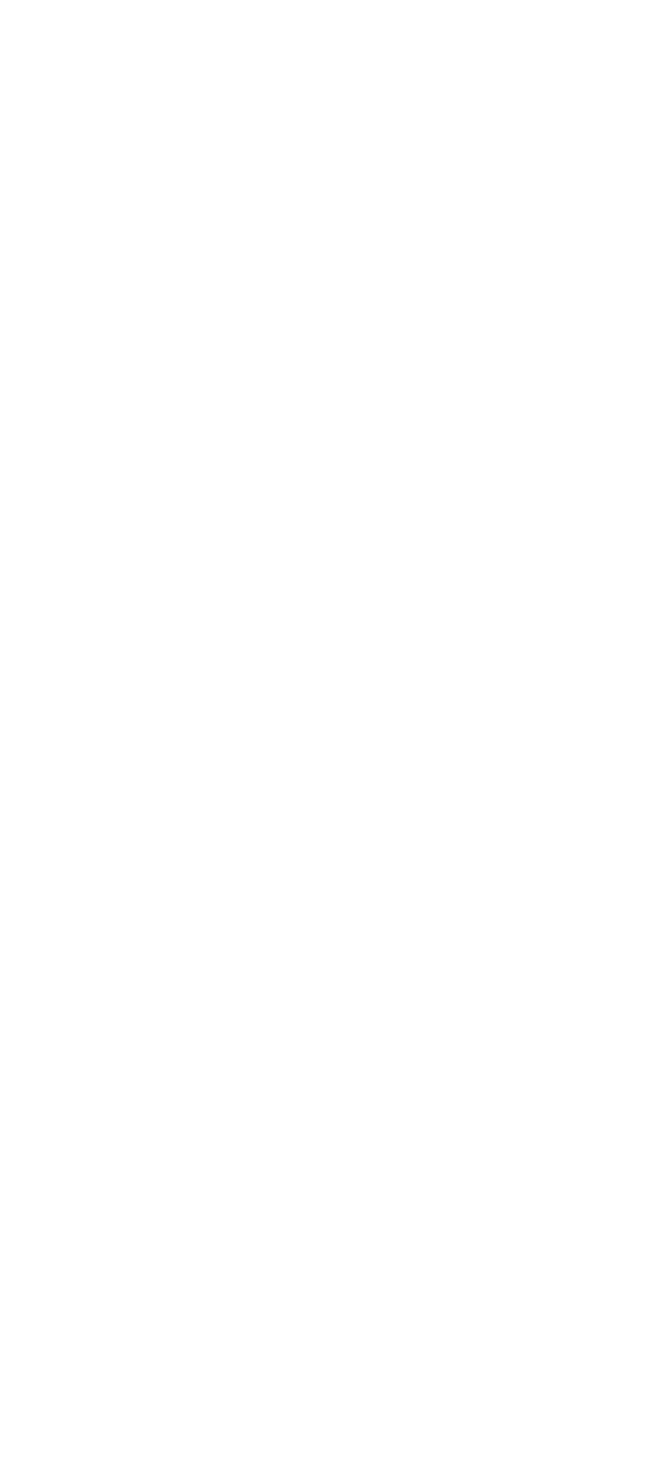
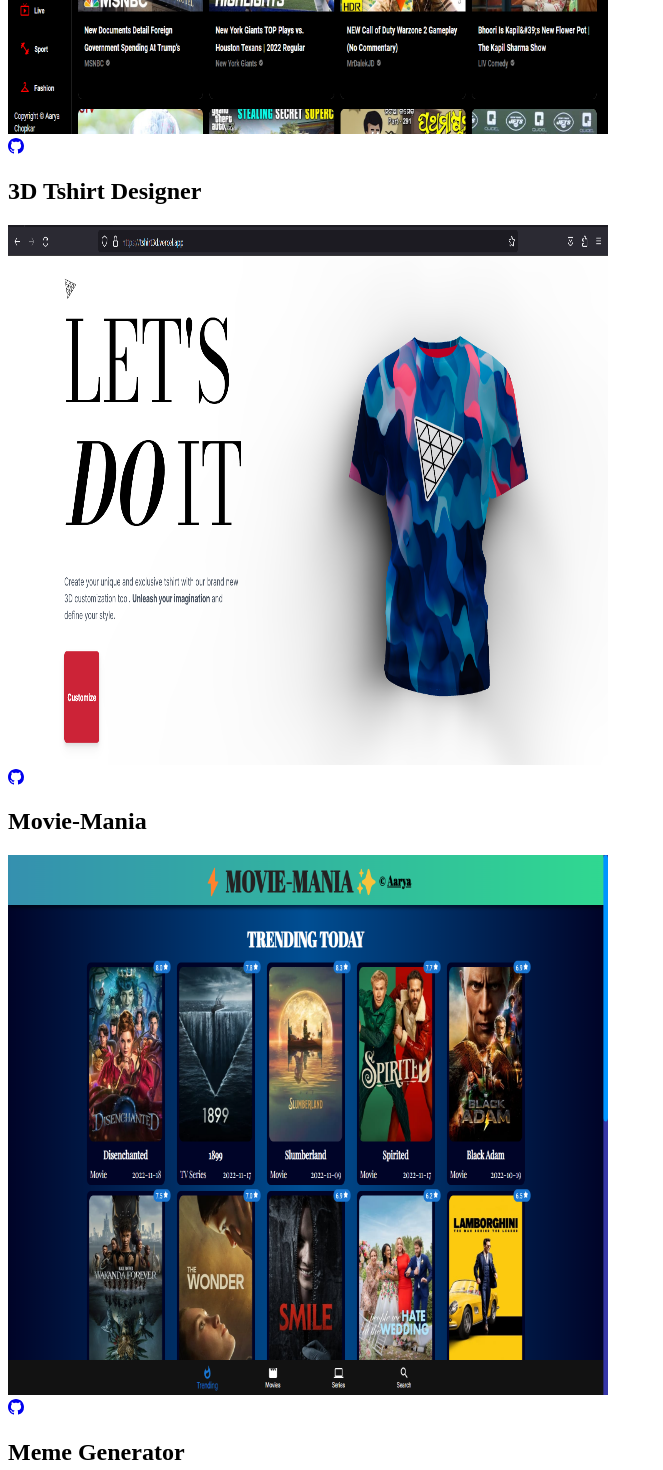
Before and after one commit to accodes21/my-portfolio, a Next.js app: page /Projects in a window 1280 px wide. Shown: the part 520-1990 px from the top of the page, without its empty margins (0-663 px from the left). Before the commit the page ends 800 px from the top, so only its background shows below. Built offline with nearby package versions, Linux system fonts and the light colour scheme.

Commit message:
project section completed

```diff
--- a/src/components/ProjectCard.jsx
+++ b/src/components/ProjectCard.jsx
@@ -3,7 +3,7 @@
 import {BsGithub} from 'react-icons/bs'
 import Link from 'next/link'
 
-function ProjectCard({title, image}) {
+function ProjectCard({title, image, link}) {
   return (
     <div className='m-4'>
       <h2 className='text-xl font-bold mb-3'>{title}</h2>
@@ -11,7 +11,7 @@
             <Image src={`/${image}`} alt='YouTube 2.0' width={600} height={540} className='thumbnail'/>
             <div className="faded">
                 <div className="title">
-                    <Link className='link' target="_blank" href="https://github.com/accodes21/YouTube-Clone">
+                    <Link className='link' target="_blank" href={`https://github.com/accodes21/${link}`}>
                         <BsGithub/>
                     </Link>
                 </div>
--- a/src/pages/Projects.jsx
+++ b/src/pages/Projects.jsx
@@ -3,9 +3,17 @@
 
 function Projects() {
   return (
-    <section className='bg-[#111] p-36'>
+    <section className='bg-[#111] p-32'>
         <h1 className='text-[#f1cf29] font-bold text-2xl'>PROJECTS</h1>
-        {/* <ProjectCard title={'YouTube'}/> */}
+        <div className="box grid grid-cols-2 justify-center items-center">
+          <ProjectCard title={'YouTube 2.0'} image={'yt.png'} link={'YouTube-Clone'}/>
+          <ProjectCard title={'3D Tshirt Designer'} image={'tshirt.png'} link={'tshirt3d'}/>
+          <ProjectCard title={'Movie-Mania'} image={'movie-mania.png'} link={'Movie-Mania'}/>
+          <ProjectCard title={'Meme Generator'} image={'meme.png'} link={'Meme_Generator'}/>
+          <ProjectCard title={'Tenzies Game'} image={'tenzies.png'} link={'Tenzies-Game'}/>
+          <ProjectCard title={'Sherlock Holmes Landing Page'} image={'sherlock.png'} link={'Sherlock_Landing_Page'}/>
+          <ProjectCard title={'Firebase ChatApp'} image={'chatapp.png'} link={'basic_chatapp'}/>
+        </div>
     </section>
   )
 }
```
